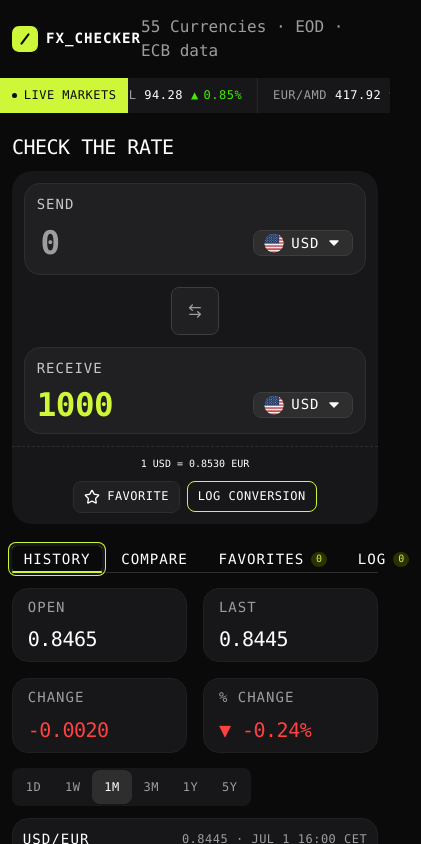
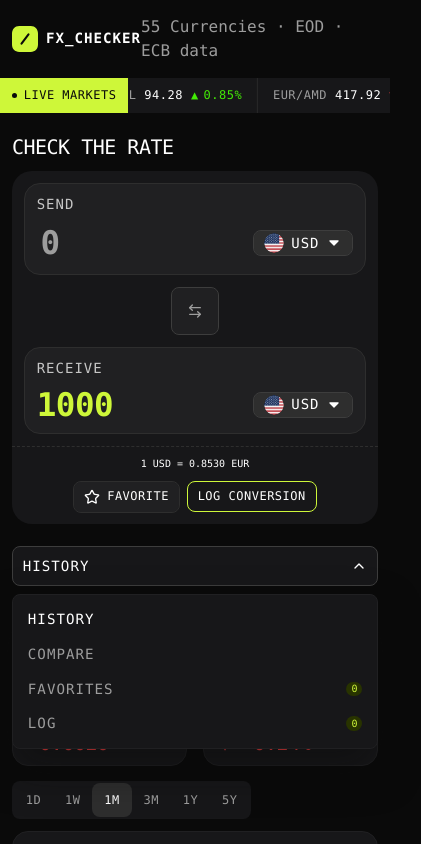
Before and after one commit to SouleymaneSy7/fem-fx-checker-hackaton, a Next.js app: page / in a window 390 px wide. Both pictures are taken after a click on the button "HISTORY". Shown: the top 844 px of the page, 421 px wide, since content can reach past the window. Built offline with nearby package versions, Linux system fonts and the light colour scheme.

Commit message:
feat(layout): make TabNav controlled with responsive mobile dropdown

```diff
--- a/src/components/features/converter/converter-sections.tsx
+++ b/src/components/features/converter/converter-sections.tsx
@@ -1,4 +1,10 @@
-import TabNav from "@/components/layout/tab-nav";
+"use client";
+
+import * as React from "react";
+
+import TabNav, {
+  type ConverterSectionValueType,
+} from "@/components/layout/tab-nav";
 import { Tabs, TabsContent } from "@/components/ui/tabs";
 import ComparePanel from "../compare/compare-panel";
 import FavoritesPanel from "../favorites/favorites-panel";
@@ -6,9 +12,15 @@ import LogPanel from "../log/log-panel";
 import HistoryPanel from "../markets/history/history-panel";
 
 const ConverterSections = () => {
+  const [activeTab, setActiveTab] =
+    React.useState<ConverterSectionValueType>("history");
+
   return (
-    <Tabs defaultValue="history">
-      <TabNav />
+    <Tabs
+      value={activeTab}
+      onValueChange={(next) => setActiveTab(next as ConverterSectionValueType)}
+    >
+      <TabNav value={activeTab} onValueChange={setActiveTab} />
 
       <TabsContent value="history">
         <HistoryPanel />
--- a/src/components/layout/tab-nav.tsx
+++ b/src/components/layout/tab-nav.tsx
@@ -1,37 +1,136 @@
+"use client";
+
+import * as React from "react";
+
+import List from "@/components/common/list";
+import { ChevronDown2Icon } from "@/components/icons";
 import { Badge } from "@/components/ui/badge";
+import {
+  Popover,
+  PopoverContent,
+  PopoverTrigger,
+} from "@/components/ui/popover";
 import { TabsList, TabsTrigger } from "@/components/ui/tabs";
+import { cn } from "@/lib/utils";
+
+export type ConverterSectionValueType =
+  | "history"
+  | "compare"
+  | "favorites"
+  | "log";
 
 type TabNavPropsType = {
+  value: ConverterSectionValueType;
+  onValueChange: (value: ConverterSectionValueType) => void;
   favoritesCount?: number;
   logCount?: number;
 };
 
-const SECTIONS = [
-  { id: crypto.randomUUID(), value: "history", label: "History" },
-  { id: crypto.randomUUID(), value: "compare", label: "Compare" },
-  { id: crypto.randomUUID(), value: "favorites", label: "Favorites" },
-  { id: crypto.randomUUID(), value: "log", label: "Log" },
-] as const;
+const SECTIONS: { value: ConverterSectionValueType; label: string }[] = [
+  { value: "history", label: "History" },
+  { value: "compare", label: "Compare" },
+  { value: "favorites", label: "Favorites" },
+  { value: "log", label: "Log" },
+];
 
-const TabNav = ({ favoritesCount = 0, logCount = 0 }: TabNavPropsType) => {
-  const countByValue: Partial<Record<string, number>> = {
+const TabNav = ({
+  value,
+  onValueChange,
+  favoritesCount = 0,
+  logCount = 0,
+}: TabNavPropsType) => {
+  const [open, setOpen] = React.useState(false);
+
+  const countByValue: Partial<Record<ConverterSectionValueType, number>> = {
     favorites: favoritesCount,
     log: logCount,
   };
 
+  const activeSection =
+    SECTIONS.find((section) => section.value === value) ?? SECTIONS[0];
+  const activeCount = countByValue[activeSection.value];
+
+  const handleSelect = (nextValue: ConverterSectionValueType) => {
+    onValueChange(nextValue);
+    setOpen(false);
+  };
+
   return (
-    <TabsList aria-label="Converter sections">
+    <React.Fragment>
+      {/* Desktop / tablet — horizontal tabs */}
+      <TabsList aria-label="Converter sections" className="hidden md:flex">
         {SECTIONS.map((section) => {
           const count = countByValue[section.value];
 
           return (
-          <TabsTrigger key={section.id} value={section.value}>
+            <TabsTrigger key={section.value} value={section.value}>
               {section.label}
               {count !== undefined && <Badge>{count}</Badge>}
             </TabsTrigger>
           );
         })}
       </TabsList>
+
+      {/* Mobile — collapses into a dropdown */}
+      <div className="md:hidden">
+        <Popover open={open} onOpenChange={setOpen}>
+          <PopoverTrigger
+            type="button"
+            aria-label={`Converter sections: ${activeSection.label}`}
+            className={cn(
+              "flex w-full h-10 items-center justify-between gap-step-150 rounded-md border border-neutral-400 bg-card px-step-150",
+              "preset-3 uppercase text-foreground transition-colors",
+              "hover:border-neutral-500 hover:bg-neutral-500 focus-ring",
+            )}
+          >
+            <span className="flex items-center gap-step-100">
+              {activeSection.label}
+              {activeCount !== undefined && <Badge>{activeCount}</Badge>}
+            </span>
+
+            <ChevronDown2Icon
+              size={16}
+              className={cn(
+                "text-foreground transition-transform",
+                open && "rotate-180",
+              )}
+            />
+          </PopoverTrigger>
+
+          <PopoverContent className="w-(--radix-popover-trigger-width) rounded-10 border-neutral-600 bg-card p-step-100">
+            <div role="listbox" aria-label="Converter sections">
+              <List
+                items={SECTIONS}
+                keyExtractor={(section) => section.value}
+                renderItem={(section) => {
+                  const isActive = section.value === value;
+                  const count = countByValue[section.value];
+
+                  return (
+                    <li>
+                      <button
+                        type="button"
+                        role="option"
+                        aria-selected={isActive}
+                        onClick={() => handleSelect(section.value)}
+                        className={cn(
+                          "flex w-full cursor-pointer items-center justify-between gap-step-150 rounded-sm border border-transparent px-step-100 py-step-125 text-left preset-3 uppercase transition-colors",
+                          isActive ? "text-foreground" : "text-neutral-200",
+                          "hover:border-muted-foreground hover:text-foreground",
+                        )}
+                      >
+                        <span>{section.label}</span>
+                        {count !== undefined && <Badge>{count}</Badge>}
+                      </button>
+                    </li>
+                  );
+                }}
+              />
+            </div>
+          </PopoverContent>
+        </Popover>
+      </div>
+    </React.Fragment>
   );
 };
 
```
Lines whose indentation alone changed are shown as unchanged.
